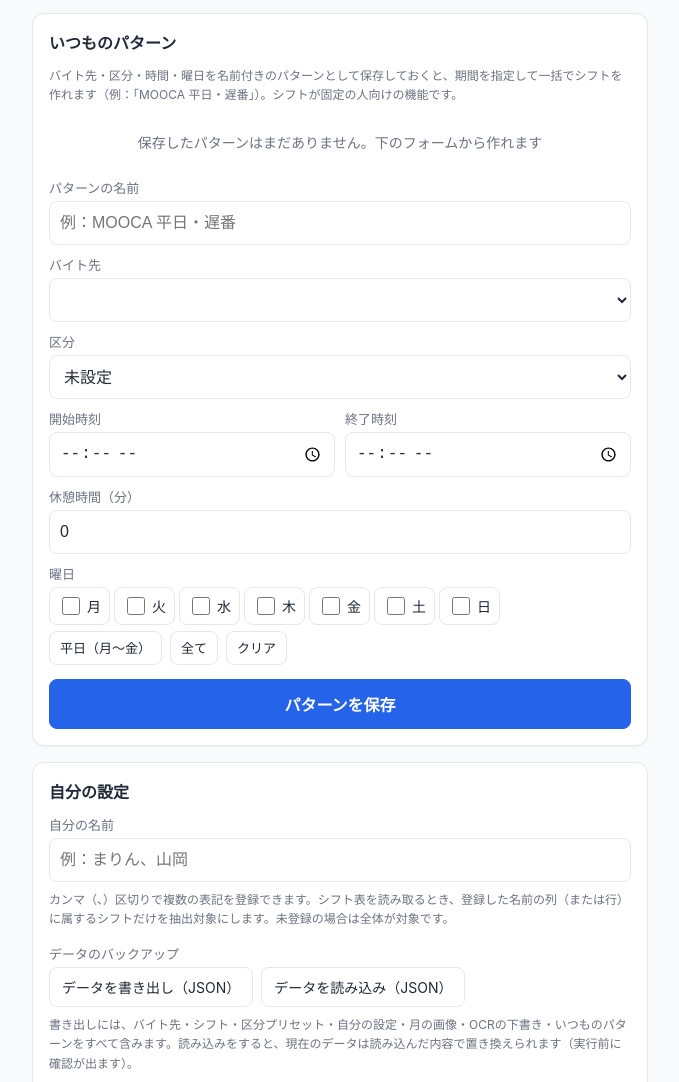
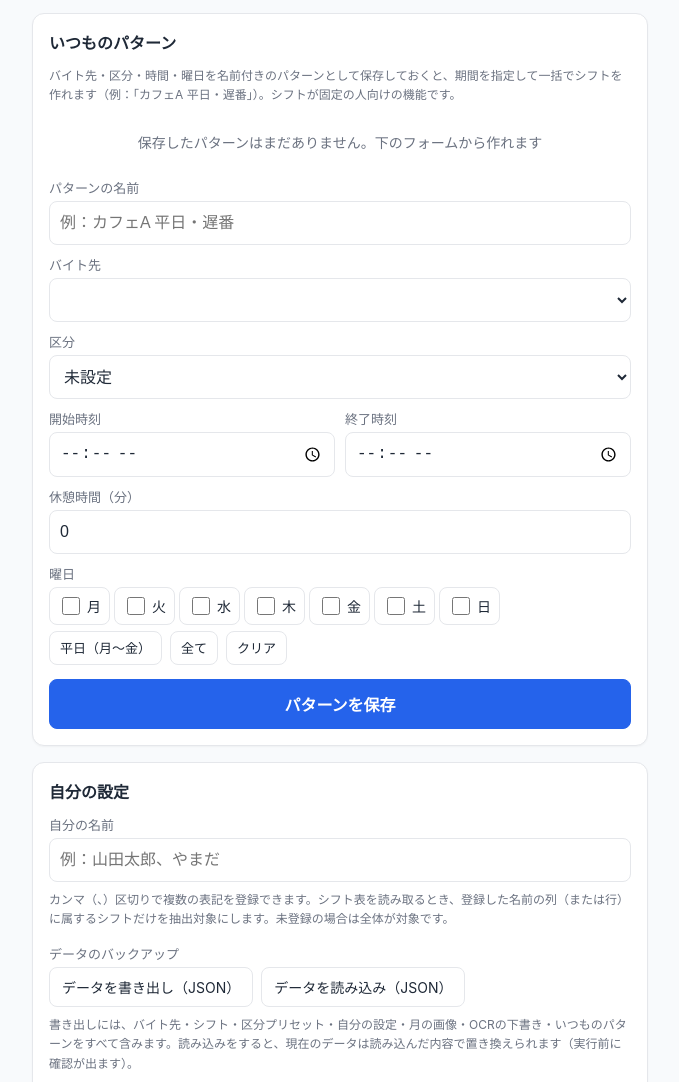
Before and after one commit to marin0610/shift-pay-app, a plain HTML site: page index.html in a window 1280 px wide. Shown: the part 1974-3056 px from the top of the page, without its empty margins (300-979 px from the left). Drawn offline with nearby package versions, Linux system fonts and the light colour scheme.

Commit message:
Add files via upload

```diff
--- a/index.html
+++ b/index.html
@@ -409,11 +409,11 @@
   <!-- いつものパターン（テンプレート） -->
   <section class="card">
     <h2>いつものパターン</h2>
-    <p class="note" style="margin-top:0;">バイト先・区分・時間・曜日を名前付きのパターンとして保存しておくと、期間を指定して一括でシフトを作れます（例：「MOOCA 平日・遅番」）。シフトが固定の人向けの機能です。</p>
+    <p class="note" style="margin-top:0;">バイト先・区分・時間・曜日を名前付きのパターンとして保存しておくと、期間を指定して一括でシフトを作れます（例：「カフェA 平日・遅番」）。シフトが固定の人向けの機能です。</p>
     <div id="tplList"></div>
     <form id="tplForm">
       <label for="tplName">パターンの名前</label>
-      <input type="text" id="tplName" placeholder="例：MOOCA 平日・遅番">
+      <input type="text" id="tplName" placeholder="例：カフェA 平日・遅番">
       <label for="tplWorkplace">バイト先</label>
       <select id="tplWorkplace"></select>
       <label for="tplCategory">区分</label>
@@ -482,7 +482,7 @@
   <section class="card">
     <h2>自分の設定</h2>
     <label class="field-label" for="myNamesInput">自分の名前</label>
-    <input type="text" id="myNamesInput" class="text-input" placeholder="例：まりん、山岡">
+    <input type="text" id="myNamesInput" class="text-input" placeholder="例：山田太郎、やまだ">
     <p class="note">カンマ（、）区切りで複数の表記を登録できます。シフト表を読み取るとき、登録した名前の列（または行）に属するシフトだけを抽出対象にします。未登録の場合は全体が対象です。</p>
 
     <label class="field-label" style="margin-top:16px;">データのバックアップ</label>
@@ -835,7 +835,7 @@ let shifts = loadJSON(LS_SH, []);
 // 既存のバイト先データに区分プリセットの初期値を持たせて移行する
 workplaces.forEach(function(w){ ensurePresets(w); });
 let monthImages = loadJSON(LS_IMG, {}); // { "YYYY-MM": [ {id, dataUrl}, ... ] }
-let settings = loadJSON(LS_SET, { myNames: "" }); // { myNames: "まりん、山岡" }
+let settings = loadJSON(LS_SET, { myNames: "" }); // { myNames: "" }
 let templates = normalizeTemplates(loadJSON(LS_TPL, [])); // いつものパターン
 
 function saveTemplates(){
```
Also changed, not shown: 1 other file.
